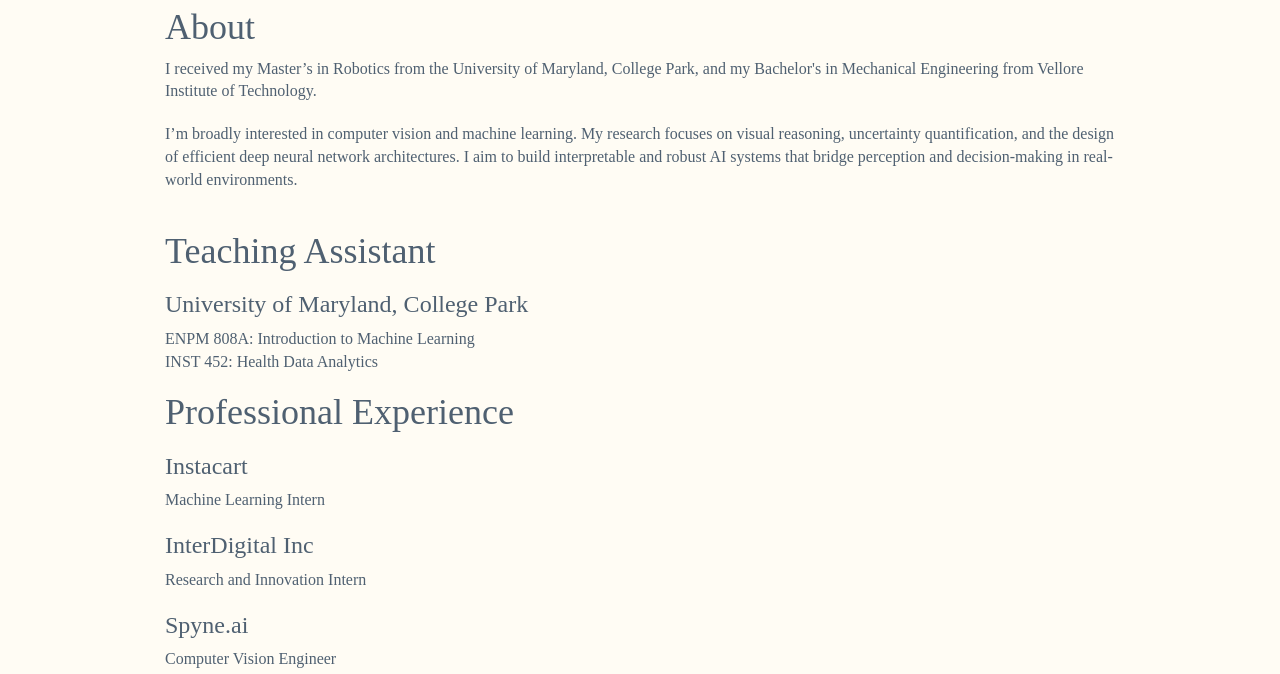
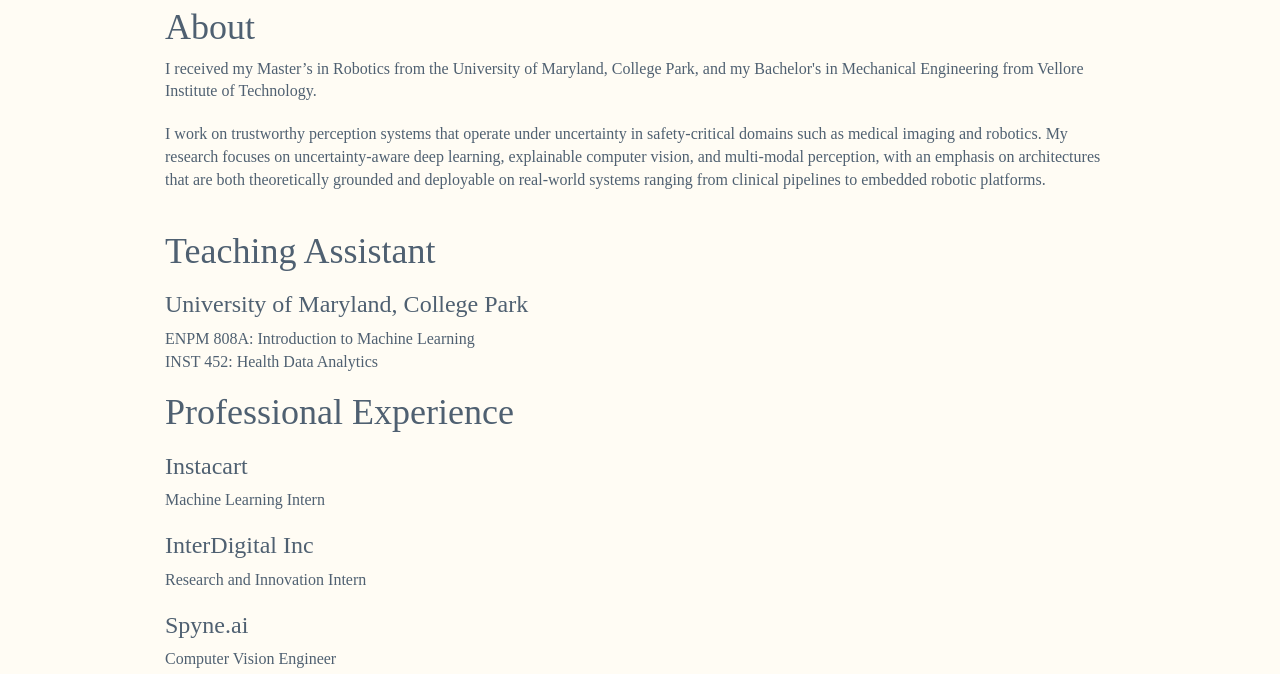
Before and after one commit to abhinavsagar/abhinavsagar.github.io, a plain HTML site: page index.html in a window 1280 px wide. Shown: the part 372-1046 px from the top of the page. Drawn offline with nearby package versions, Linux system fonts and the light colour scheme.

Commit message:
Update index.html

```diff
--- a/index.html
+++ b/index.html
@@ -112,9 +112,7 @@
             I received my Master’s in Robotics from the University of Maryland, College Park, and my Bachelor's in Mechanical Engineering from Vellore Institute of Technology.
           </div>
           <div class='vspace'>
-            I’m broadly interested in computer vision and machine learning.
-            My research focuses on visual reasoning, uncertainty quantification, and the design of efficient deep neural network architectures.
-            I aim to build interpretable and robust AI systems that bridge perception and decision-making in real-world environments.
+            I work on trustworthy perception systems that operate under uncertainty in safety-critical domains such as medical imaging and robotics. My research focuses on uncertainty-aware deep learning, explainable computer vision, and multi-modal perception, with an emphasis on architectures that are both theoretically grounded and deployable on real-world systems ranging from clinical pipelines to embedded robotic platforms.
           </div>
         </div>
 
```
